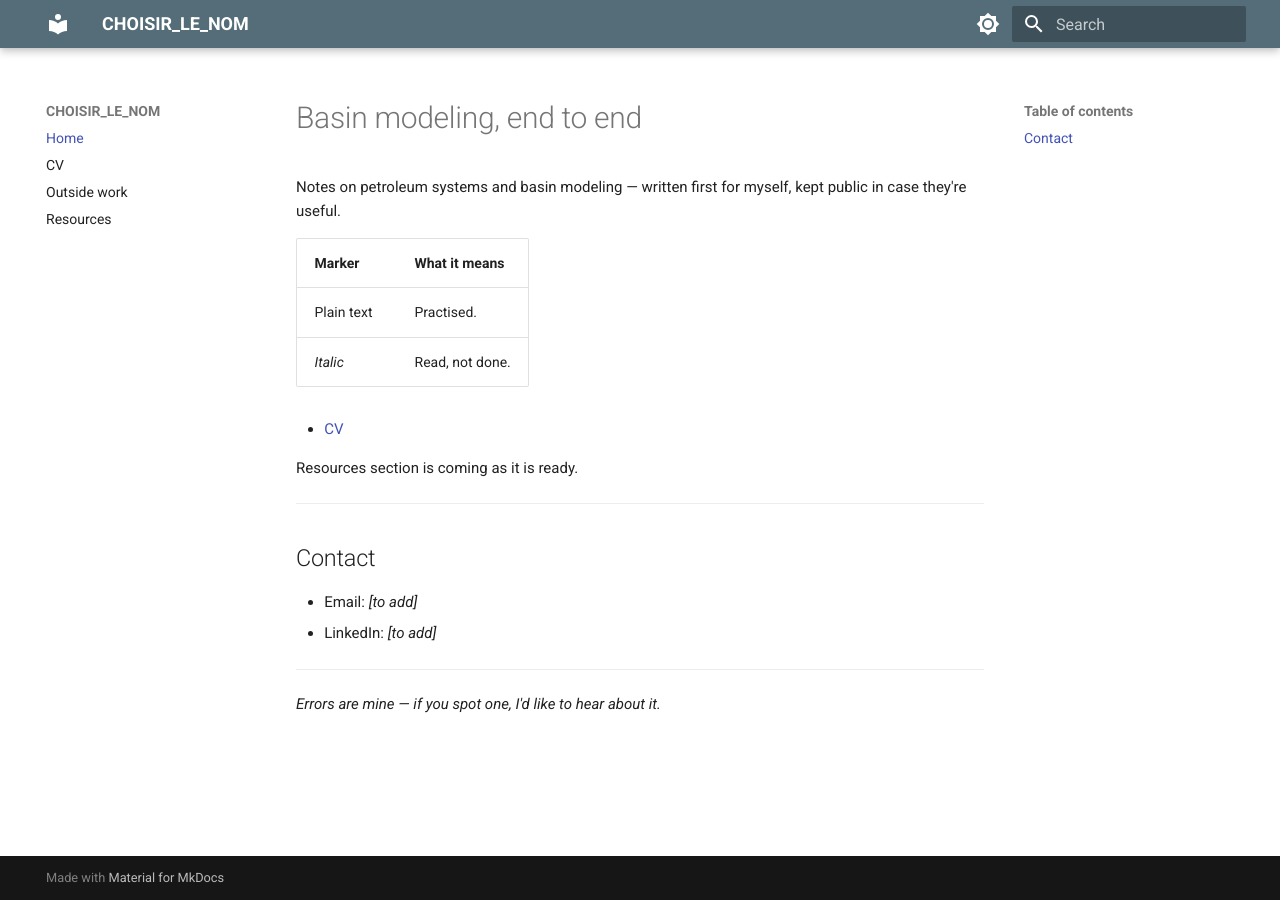
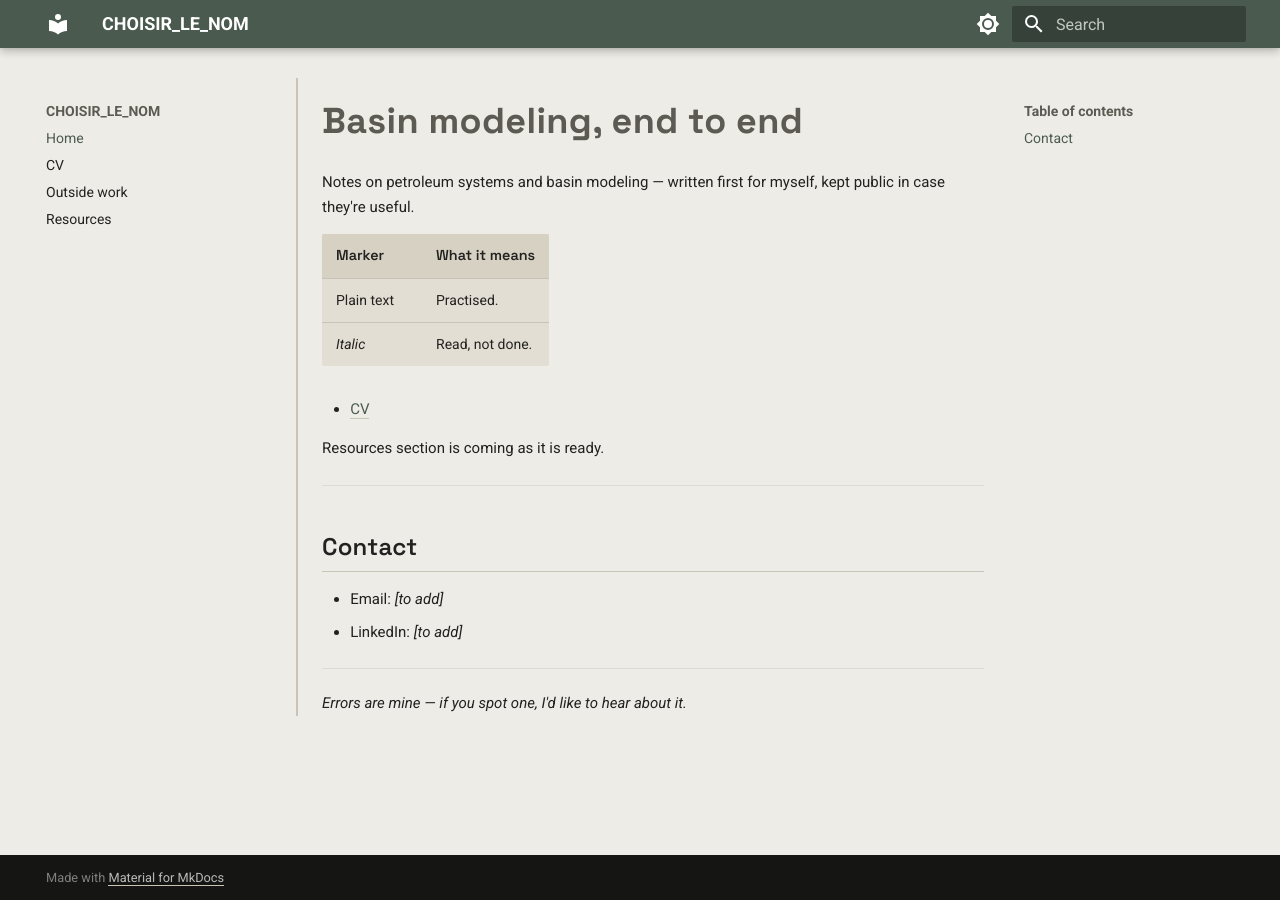
Before and after one commit to RomainGiboreau/My_Website, an MkDocs documentation site: the page built from docs/index.md, in a window 1280 px wide. Built offline with MkDocs 1.6.1 and Material for MkDocs 9.7.7, drawn with Linux system fonts in a browser that asks for light colours.

Commit message:
Add files via upload

```diff
--- a/docs/stylesheets/extra.css
+++ b/docs/stylesheets/extra.css
@@ -1,16 +1,172 @@
+/* ============================================================
+   Basin modeling notes — theme override
+   Palette: subsurface / well-log inspired, light mode only
+   ============================================================ */
+
+@import url('https://fonts.googleapis.com/css2?family=Space+Grotesk:wght@500;600;700&display=swap');
+
+:root,
+[data-md-color-scheme="default"] {
+  --md-default-bg-color: #eeece6;
+  --md-default-fg-color: #232220;
+  --md-default-fg-color--light: #5c5a52;
+  --md-default-fg-color--lighter: #8a8778;
+  --md-code-bg-color: #e2ded3;
+  --md-code-fg-color: #232220;
+
+  --bm-bg-alt: #e2ded3;
+  --bm-accent: #4a5a4e;
+  --bm-accent2: #a8623a;
+  --bm-line: #c9c4b6;
+
+  --md-primary-fg-color: var(--bm-accent);
+  --md-typeset-a-color: var(--bm-accent);
+}
+
+/* Force light scheme even if a device tries to override */
+html {
+  color-scheme: light only;
+}
+
+/* ---------- Header ---------- */
+.md-header {
+  background-color: var(--bm-accent);
+}
+
+.md-tabs {
+  background-color: var(--bm-accent);
+  opacity: 0.95;
+}
+
+/* ---------- Content width & body copy ---------- */
+.md-content {
+  max-width: 46rem;
+  margin: 0 auto;
+}
+
 .md-typeset {
   font-size: 0.75rem;
+  line-height: 1.65;
 }
 
+/* ---------- Headings ---------- */
+.md-typeset h1,
+.md-typeset h2,
+.md-typeset h3 {
+  font-family: "Space Grotesk", "Inter", sans-serif;
+  font-weight: 600;
+  letter-spacing: 0.01em;
+}
+
+.md-typeset h1 {
+  font-weight: 700;
+  font-size: 1.8rem;
+  margin-bottom: 1.2rem;
+}
+
+.md-typeset h2 {
+  font-size: 1.2rem;
+  margin-top: 2.2rem;
+  border-bottom: 1px solid var(--bm-line);
+  padding-bottom: 0.35rem;
+}
+
+.md-typeset h3 {
+  font-size: 1rem;
+  color: var(--bm-accent);
+}
+
+/* ---------- Well-log rail: decorative left border on article content ---------- */
+.md-content__inner {
+  padding-left: 1.2rem;
+  border-left: 2px solid var(--bm-line);
+  background-image: repeating-linear-gradient(
+    to bottom,
+    var(--md-default-fg-color) 0px,
+    var(--md-default-fg-color) 2px,
+    transparent 2px,
+    transparent 34px
+  );
+  background-size: 8px 34px;
+  background-position: -1.2rem 0.4rem;
+  background-repeat: repeat-y;
+}
+
+/* Hide the rail on narrow screens where it crowds the text */
+@media screen and (max-width: 44.9375em) {
+  .md-content__inner {
+    border-left: none;
+    background-image: none;
+    padding-left: 0;
+  }
+}
+
+/* ---------- Tables ---------- */
 .md-typeset table:not([class]) {
   font-size: 0.7rem;
+  background-color: var(--bm-bg-alt);
+  border: none;
 }
 
-.md-typeset .admonition.warning {
-  border-left-color: #ff9800;
+.md-typeset table:not([class]) th {
+  background-color: #d6d1c2;
+  font-family: "Space Grotesk", sans-serif;
+  font-weight: 600;
+  font-size: 0.72rem;
 }
 
-.md-content {
-  max-width: 45rem;
-  margin: 0 auto;
+.md-typeset table:not([class]) td,
+.md-typeset table:not([class]) th {
+  padding: 0.5rem 0.7rem;
 }
+
+.md-typeset table:not([class]) tr {
+  border-top: 1px solid var(--bm-line);
+}
+
+/* Category color rail for the Resources table — add class="cat-tools" etc.
+   on a row via attr_list if/when needed: { .cat-tools } */
+.md-typeset table:not([class]) tr.cat-tools td:first-child {
+  border-left: 3px solid var(--bm-accent);
+}
+
+.md-typeset table:not([class]) tr.cat-papers td:first-child {
+  border-left: 3px solid var(--bm-accent2);
+}
+
+/* ---------- Admonitions ---------- */
+.md-typeset .admonition {
+  border-radius: 4px;
+  font-size: 0.7rem;
+  background-color: var(--bm-bg-alt);
+  border-color: var(--bm-accent2);
+}
+
+.md-typeset .admonition-title {
+  font-family: "Space Grotesk", sans-serif;
+  font-weight: 600;
+  background-color: var(--bm-bg-alt);
+}
+
+.md-typeset .warning > .admonition-title {
+  border-left-color: var(--bm-accent2);
+}
+
+.md-typeset .warning > .admonition-title::before {
+  background-color: var(--bm-accent2);
+}
+
+/* ---------- Code ---------- */
+.md-typeset code {
+  border-radius: 3px;
+}
+
+/* ---------- Links ---------- */
+.md-typeset a {
+  text-decoration: none;
+  border-bottom: 1px solid var(--bm-line);
+}
+
+.md-typeset a:hover {
+  border-bottom-color: var(--bm-accent);
+}
```
